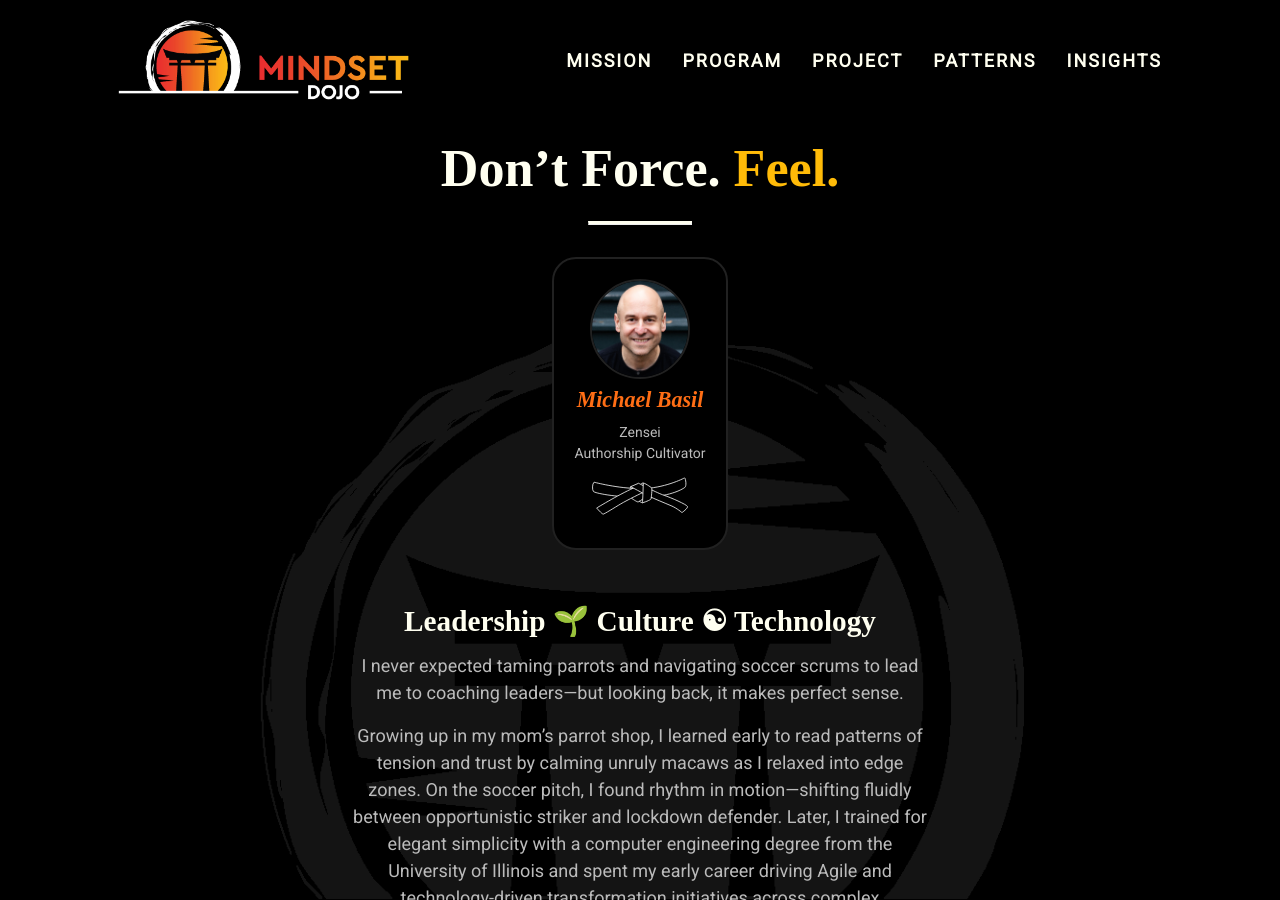
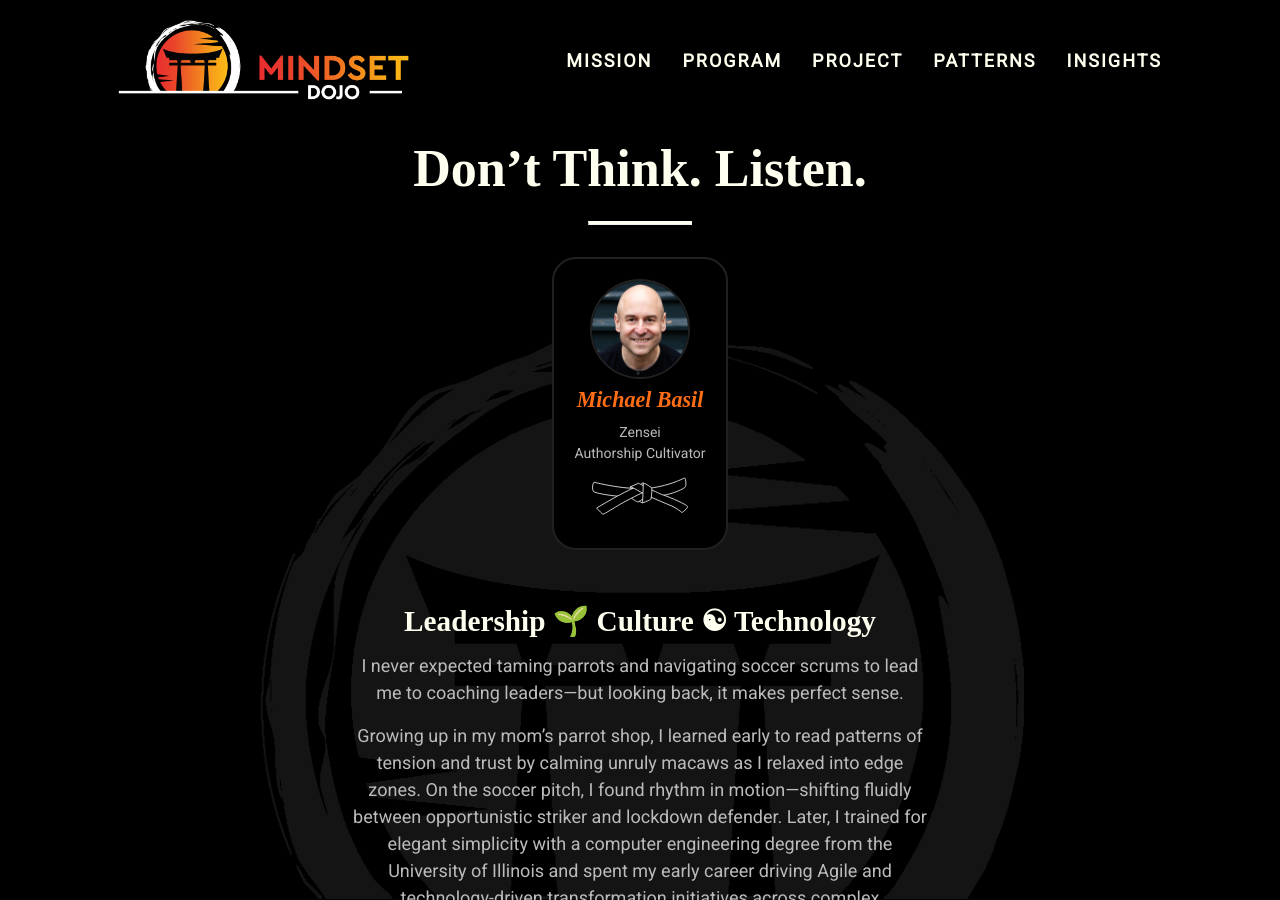
Before and after one commit to mindset-dojo/mindset-dojo.github.io, a Jekyll site: the page built from _authors/michael-basil.md, in a window 1280 px wide and 900 px high. Built offline with Jekyll 4.4.1, drawn with Linux system fonts in a browser that asks for light colours; some web fonts are replaced.

Commit message:
refactor: Basil 🌿 mantra

```diff
--- a/_authors/michael-basil.md
+++ b/_authors/michael-basil.md
@@ -1,7 +1,7 @@
 ---
 layout: threshold
 sections_key: author
-mantra: "Don’t Force. Feel."
+mantra: "Don’t Think. Listen."
 mantra_mark: "Feel."
 description: >
   Zen Leadership Coach; Mindset Dojo & MetaShift Method. Conversational Presence
```
